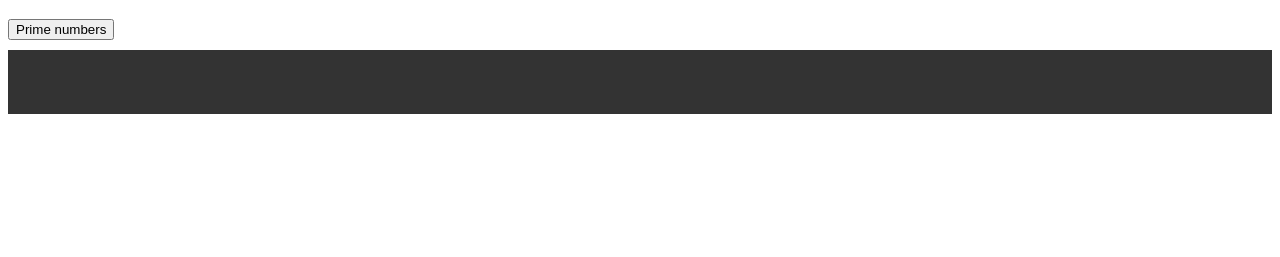
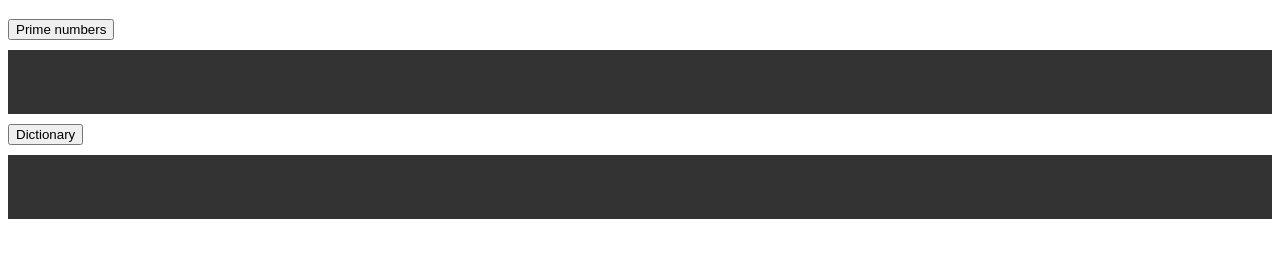
Before and after one commit to avpat/more-puzzles, a website: page src/index.html in a window 1280 px wide. Shown: the part 61-318 px from the top of the page. Drawn offline with Linux system fonts and the light colour scheme.

Commit message:
[dictionary] create a simple dictionary for greeting words

```diff
--- a/src/index.html
+++ b/src/index.html
@@ -20,7 +20,12 @@
                 <div class="primeNumberResults"></div>
             </div>
         </section>
-
+        <section>
+            <div class="dictionary">
+                <button class="dictionaryButton" onclick="findDictinaryWord()">Dictionary</button>
+                <div class="dictionaryResults"></div>
+            </div>
+        </section>
     </div>
     <!-- built files will be auto injected -->
   </body>
--- a/src/index.js
+++ b/src/index.js
@@ -48,3 +48,29 @@ function printPrimaryNumbers(n) {
     }
     return output;
 }
+
+
+function findDictinaryWord (){
+
+    //dictionary works in key val pair
+    let d1 = {
+        'namaste' : "showing respect",
+        'shallom' : "Hello",
+        'hello'   : "greetings",
+    };
+    const word = prompt('Enter a greeting word');
+
+    if(typeof(word) !== 'string') {
+        alert("Please enter hello value");
+    }
+
+    let result = typeof(d1[word]) === 'string'? d1[word]: "Result not found";
+    let resultContainer = document.getElementsByClassName("dictionaryResults")[0];
+    resultContainer.innerHTML = '';
+
+    let span = document.createElement("span");
+    span.innerText = result;
+    span.classList.add("dictionary-word");
+    resultContainer.append(span);
+
+}
--- a/src/style.css
+++ b/src/style.css
@@ -1,6 +1,8 @@
 
-
-.primeNumberResults {
+section {
+    margin-top: 10px;
+}
+.primeNumberResults, .dictionaryResults {
     margin-top: 10px;
     background-color: #333;
     color: #ffffff;
```
